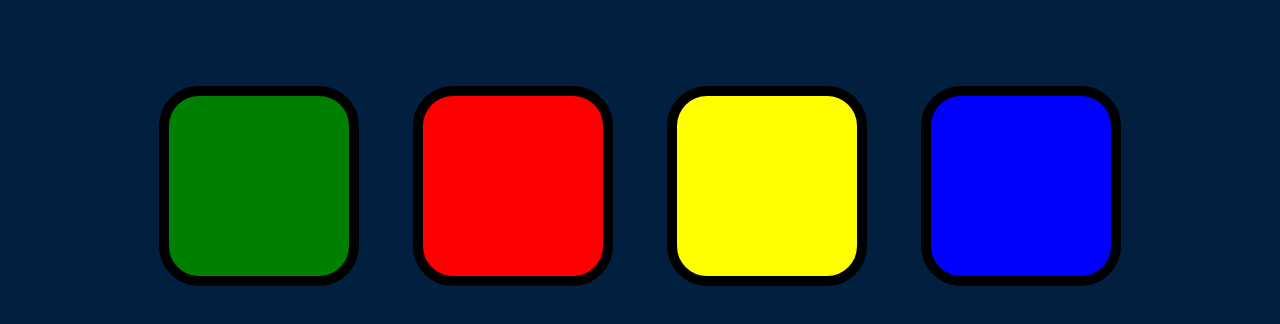
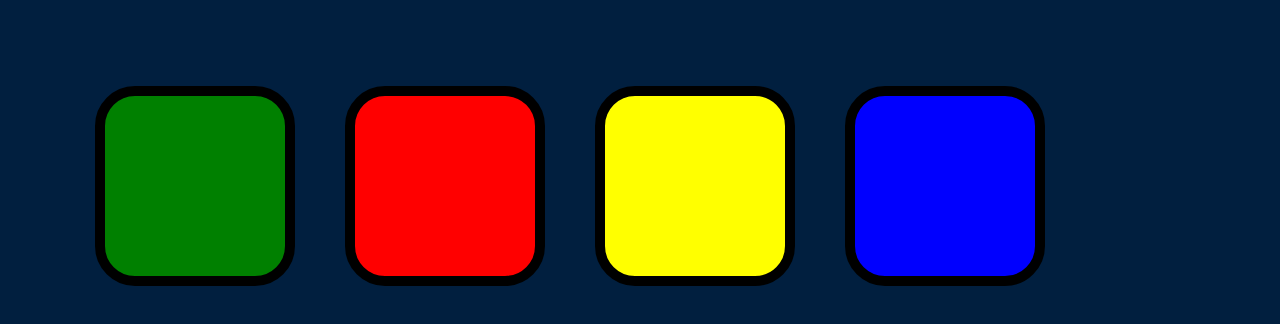
Before and after one commit to VicktorS98/Jueguito-Rubik, a plain HTML site: page index.html in a window 1280 px wide. Shown: the part 86-410 px from the top of the page. Drawn offline with nearby package versions, Linux system fonts and the light colour scheme.

Commit message:
corrected rows... again

```diff
--- a/index.html
+++ b/index.html
@@ -14,27 +14,23 @@
 
 <body>
   <h1 id="level-title">Click Here to Start</h1>
-  <div class="container">
-    <div lass="row">
+  <div class="container-fluid container">
+    <div class="row">
 
-      <div type="button" id="green" class="btn green">
-
+      <div type="button" id="green" class="col-3 btn green">
       </div>
 
-      <div type="button" id="red" class="btn red">
+      <div type="button" id="red" class="col-3 btn red">
+      </div>
 
+      <div type="button" id="yellow" class="col-3 btn yellow">
+      </div>
+
+      <div type="button" id="blue" class="col-3 btn blue">
       </div>
 
 
-      <div type="button" id="yellow" class="btn yellow">
-
-      </div>
-      <div type="button" id="blue" class="btn blue">
-
-      </div>
-
-   </div>
-
+    </div>
   </div>
 
 <script src="https://ajax.googleapis.com/ajax/libs/jquery/3.6.0/jquery.min.js"></script>
```
